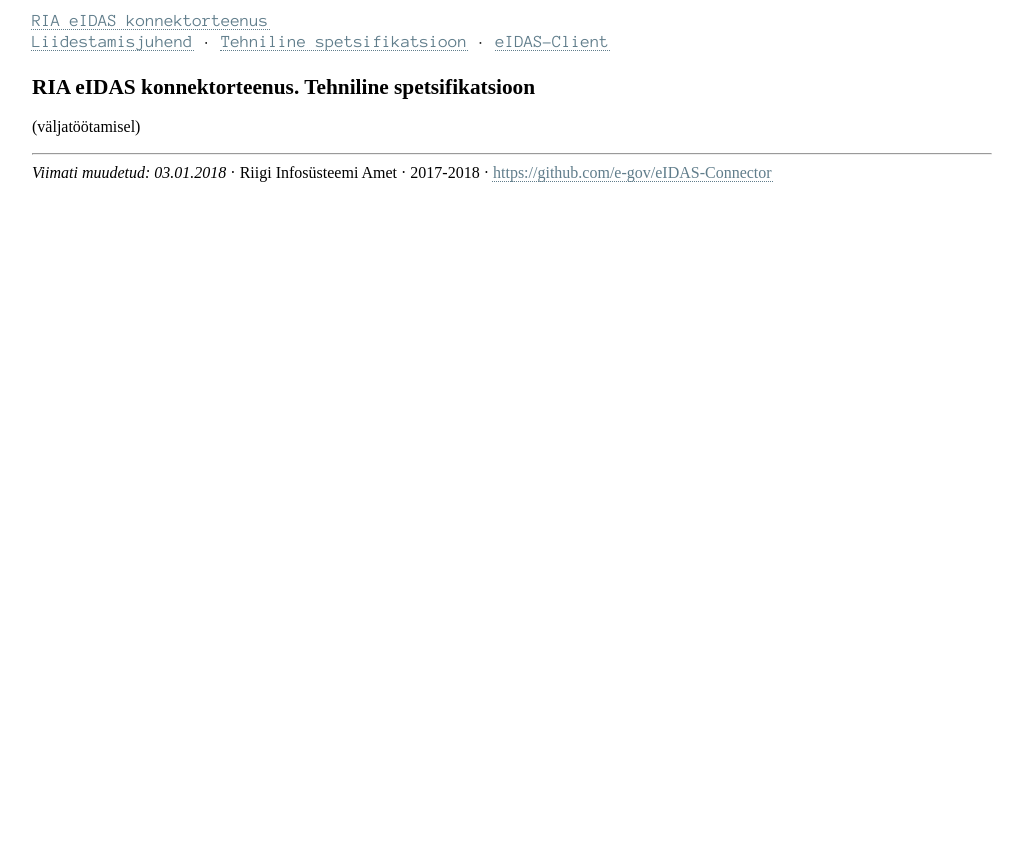
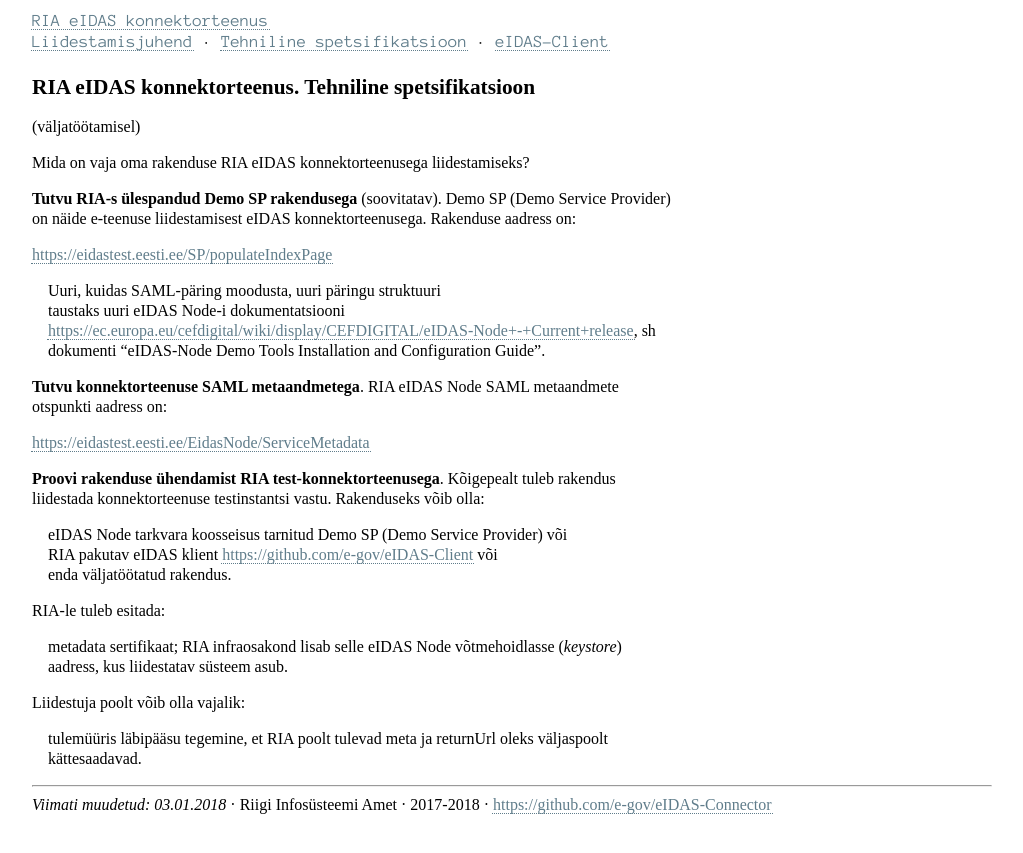
Before and after one commit to e-gov/eIDAS-Node, a Jekyll site: the page built from Spetsifikatsioon.md, in a window 1280 px wide. Shown: the top 853 px of the page, without its empty margins (0-1023 px from the left). Built offline with Jekyll 4.4.1, drawn with Linux system fonts in a browser that asks for light colours; our own code applies the rules of GitHub Pages for plain Markdown files.

Commit message:
Esimene teave tehnilisse spetsifikatsiooni

```diff
--- a/Spetsifikatsioon.md
+++ b/Spetsifikatsioon.md
@@ -5,3 +5,29 @@ permalink: Spetsifikatsioon
 # RIA eIDAS konnektorteenus. Tehniline spetsifikatsioon
 
 (väljatöötamisel)
+
+Mida on vaja oma rakenduse RIA eIDAS konnektorteenusega liidestamiseks?
+
+__Tutvu RIA-s ülespandud Demo SP rakendusega__ (soovitatav). Demo SP (Demo Service Provider) on näide e-teenuse liidestamisest eIDAS konnektorteenusega. Rakenduse aadress on:
+
+  [https://eidastest.eesti.ee/SP/populateIndexPage](https://eidastest.eesti.ee/SP/populateIndexPage)
+
+- Uuri, kuidas SAML-päring moodusta, uuri päringu struktuuri
+- taustaks uuri eIDAS Node-i dokumentatsiooni [https://ec.europa.eu/cefdigital/wiki/display/CEFDIGITAL/eIDAS-Node+-+Current+release](https://ec.europa.eu/cefdigital/wiki/display/CEFDIGITAL/eIDAS-Node+-+Current+release), sh dokumenti "eIDAS-Node Demo Tools Installation and Configuration Guide".
+
+__Tutvu konnektorteenuse SAML metaandmetega__. RIA eIDAS Node SAML metaandmete otspunkti aadress on:
+
+  [https://eidastest.eesti.ee/EidasNode/ServiceMetadata](https://eidastest.eesti.ee/EidasNode/ServiceMetadata)
+
+__Proovi rakenduse ühendamist RIA test-konnektorteenusega__.
+Kõigepealt tuleb rakendus liidestada konnektorteenuse testinstantsi vastu. Rakenduseks võib olla:
+- eIDAS Node tarkvara koosseisus tarnitud Demo SP (Demo Service Provider) või
+- RIA pakutav eIDAS klient [https://github.com/e-gov/eIDAS-Client](https://github.com/e-gov/eIDAS-Client) või
+- enda väljatöötatud rakendus.
+
+RIA-le tuleb esitada:
+- metadata sertifikaat; RIA infraosakond lisab selle eIDAS Node võtmehoidlasse (_keystore_)
+- aadress, kus liidestatav süsteem asub.
+
+Liidestuja poolt võib olla vajalik:
+- tulemüüris läbipääsu tegemine, et RIA poolt tulevad meta ja returnUrl oleks väljaspoolt kättesaadavad.
```
